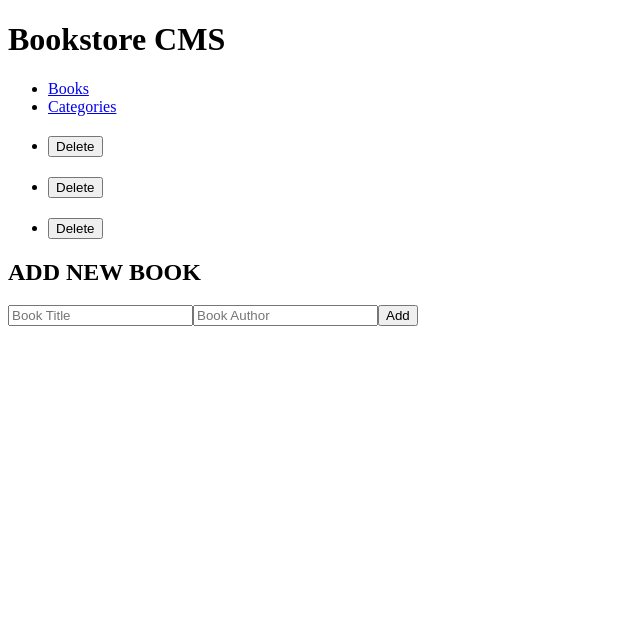
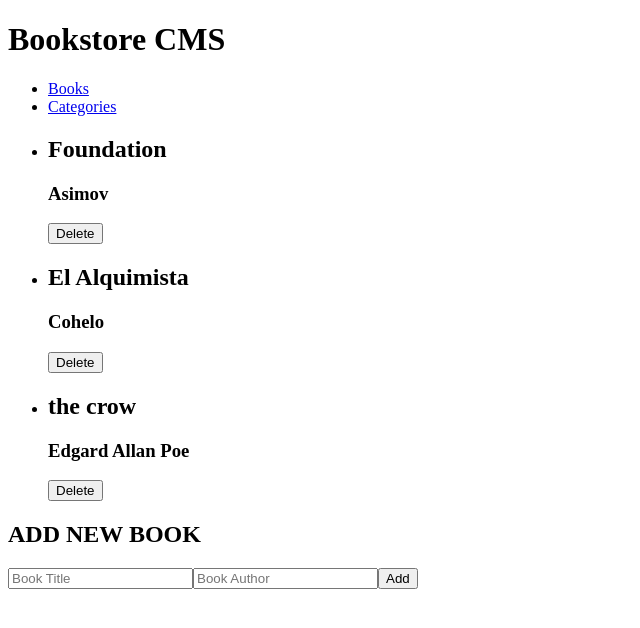
Before and after one commit to KaskMIL/bookstore, a React (Create React App) app: page / in a window 1280 px wide. Shown: the top 628 px of the page, without its empty margins (0-640 px from the left). Built offline with nearby package versions, Linux system fonts and the light colour scheme.

Commit message:
Fix display bug on BookList.js

```diff
--- a/src/components/BookList/BookList.js
+++ b/src/components/BookList/BookList.js
@@ -9,7 +9,7 @@ function BookList() {
   return (
     <ul>
       {books.map((book) => (
-        <Book key={book.id} book={book} />
+        <Book key={book.id} title={book.title} author={book.author} />
       ))}
     </ul>
   );
```
